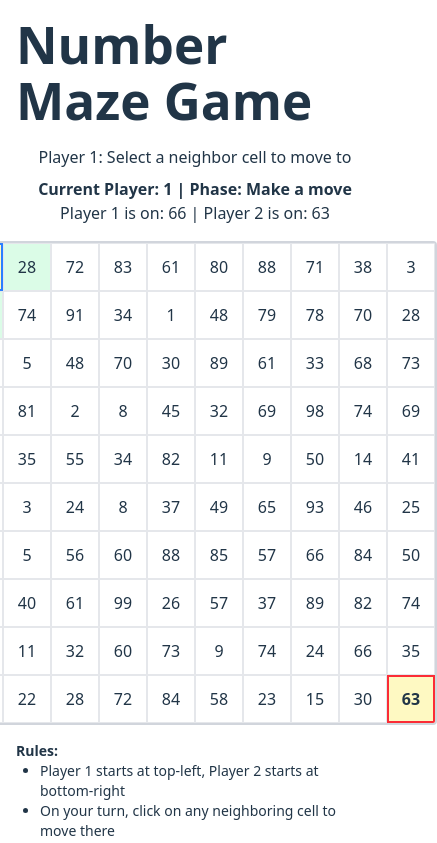
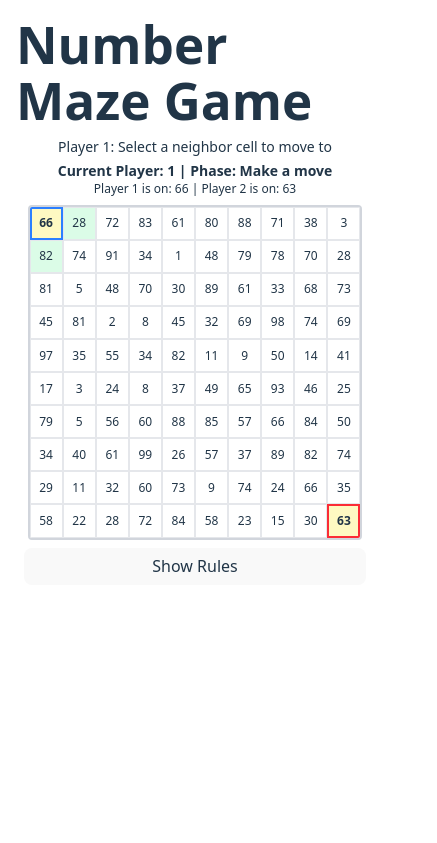
Before and after one commit to alirezanasseh/numbers-game, a React (Vite) app: page / in a window 390 px wide. Shown: the top 843 px of the page, 437 px wide, since content can reach past the window. Built offline with nearby package versions, Linux system fonts and the light colour scheme.

Commit message:
Refactor NumberMazeGame component for improved mobile responsiveness and user experience. Added responsive cell sizing, collapsible rules section, and adjusted layout for better display on various screen sizes.

```diff
--- a/src/App.tsx
+++ b/src/App.tsx
@@ -198,39 +198,51 @@ const NumberMazeGame: React.FC = () => {
     }
   };
 
-  // Win checking is now done directly in handleCellClick
-  // No need for a separate function
-
   const isCellValidMove = (row: number, col: number): boolean => {
     return validMoves.some(move => move.row === row && move.col === col);
   };
 
+  // Function to determine cell size based on viewport width
+  const getCellSize = () => {
+    // Use a responsive approach to cell sizing
+    // This will be applied as a CSS class
+    return "responsive-cell";
+  };
+
+  // Function to toggle rules visibility on mobile
+  const [showRules, setShowRules] = useState(false);
+  const toggleRules = () => {
+    setShowRules(!showRules);
+  };
+
   return (
-    <div className="flex flex-col items-center p-4 max-w-4xl mx-auto">
-      <h1 className="text-2xl font-bold mb-4">Number Maze Game</h1>
+    <div className="flex flex-col items-center p-2 sm:p-4 max-w-full mx-auto">
+      <h1 className="text-xl sm:text-2xl font-bold mb-2 sm:mb-4">Number Maze Game</h1>
 
-      <div className="mb-4 text-center">
-        <p className="mb-2">{gameStatus.replace(/</g, '&lt;').replace(/>/g, '&gt;')}</p>
-        <p className="font-bold">Current Player: {currentPlayer} | Phase: {gamePhase === 'move' ? 'Make a move' : 'Respond to opponent'}</p>
-        <p>Player 1 is on: {board[player1Position.row]?.[player1Position.col]} | Player 2 is on: {board[player2Position.row]?.[player2Position.col]}</p>
+      <div className="mb-2 sm:mb-4 text-center w-full px-2">
+        <p className="mb-1 sm:mb-2 text-sm sm:text-base">{gameStatus.replace(/</g, '&lt;').replace(/>/g, '&gt;')}</p>
+        <p className="font-bold text-sm sm:text-base">Current Player: {currentPlayer} | Phase: {gamePhase === 'move' ? 'Make a move' : 'Respond to opponent'}</p>
+        <p className="text-xs sm:text-sm">Player 1 is on: {board[player1Position.row]?.[player1Position.col]} | Player 2 is on: {board[player2Position.row]?.[player2Position.col]}</p>
 
         {gamePhase === 'response' && validMoves.length === 0 && !gameOver && (
           <div>
-            <p className="text-red-500 font-bold mt-2">No valid response moves available! Turn will automatically pass...</p>
+            <p className="text-red-500 font-bold mt-1 sm:mt-2 text-sm">No valid response moves available! Turn will automatically pass...</p>
           </div>
         )}
 
         {gameOver && (
           <button
             onClick={resetGame}
-            className="mt-4 px-4 py-2 bg-green-500 text-white rounded"
+            className="mt-2 sm:mt-4 px-3 py-1 sm:px-4 sm:py-2 bg-green-500 text-white rounded text-sm sm:text-base"
           >
             Play Again
           </button>
         )}
       </div>
 
-      <div className="border-2 border-gray-300 rounded overflow-hidden">
+      {/* Responsive game board */}
+      <div className="border-2 border-gray-300 rounded overflow-hidden max-w-full">
+        <div className="grid-board">
           {board.map((row, rowIndex) => (
             <div key={rowIndex} className="flex">
               {row.map((cell, colIndex) => {
@@ -245,7 +257,7 @@ const NumberMazeGame: React.FC = () => {
                   <div
                     key={`${rowIndex}-${colIndex}`}
                     className={`
-                    w-12 h-12 flex items-center justify-center relative cursor-pointer
+                      ${getCellSize()} flex items-center justify-center relative cursor-pointer
                       ${isValidMove && !gameOver ? 'bg-green-100' : isCorner ? 'bg-yellow-100' : ''}
                       ${isPlayer1 && isPlayer2 ? 'border-4 border-purple-500' :
                         isPlayer1 ? 'border-2 border-blue-500' :
@@ -254,12 +266,12 @@ const NumberMazeGame: React.FC = () => {
                     `}
                     onClick={() => handleCellClick(rowIndex, colIndex)}
                   >
-                  <span className={`${isPlayer1 || isPlayer2 ? 'font-bold' : ''}`}>{cell}</span>
+                    <span className={`${isPlayer1 || isPlayer2 ? 'font-bold' : ''} text-xs sm:text-sm`}>{cell}</span>
                     {isPlayer1 && isPlayer2 && (
-                    <div className="absolute top-0 right-0 w-3 h-3 bg-blue-500 rounded-full"></div>
+                      <div className="absolute top-0 right-0 w-2 h-2 sm:w-3 sm:h-3 bg-blue-500 rounded-full"></div>
                     )}
                     {isPlayer1 && isPlayer2 && (
-                    <div className="absolute bottom-0 left-0 w-3 h-3 bg-red-500 rounded-full"></div>
+                      <div className="absolute bottom-0 left-0 w-2 h-2 sm:w-3 sm:h-3 bg-red-500 rounded-full"></div>
                     )}
                   </div>
                 );
@@ -267,18 +279,31 @@ const NumberMazeGame: React.FC = () => {
             </div>
           ))}
         </div>
+      </div>
 
-      <div className="mt-4 text-sm">
+      {/* Collapsible rules section for mobile */}
+      <div className="mt-2 sm:mt-4 w-full px-2">
+        <button
+          onClick={toggleRules}
+          className="text-sm sm:text-base w-full py-1 bg-blue-100 rounded mb-1"
+        >
+          {showRules ? "Hide Rules" : "Show Rules"}
+        </button>
+
+        {showRules && (
+          <div className="text-xs sm:text-sm">
             <p><strong>Rules:</strong></p>
-        <ul className="list-disc pl-6">
+            <ul className="list-disc pl-4 sm:pl-6">
               <li>Player 1 starts at top-left, Player 2 starts at bottom-right</li>
               <li>On your turn, click on any neighboring cell to move there</li>
               <li>Your opponent must then move to a cell that matches the comparison (greater, equal, or less) from your move</li>
-          <li>If your opponent has no valid moves, they lose their turn completely (both response and their move)</li>
+              <li>If your opponent has no valid moves, they lose their turn completely</li>
               <li>After responding, it's your opponent's turn to move</li>
               <li>First player to reach the opposite corner wins</li>
             </ul>
-        <p className="text-xs text-gray-500 mt-4 text-center">Icons made by <a href="https://www.flaticon.com/authors/juicy_fish" title="juicy_fish">juicy_fish</a> from <a href="https://www.flaticon.com/" title="Flaticon">www.flaticon.com</a></p>
+            <p className="text-xxs sm:text-xs text-gray-500 mt-2 sm:mt-4 text-center">Icons made by <a href="https://www.flaticon.com/authors/juicy_fish" title="juicy_fish">juicy_fish</a> from <a href="https://www.flaticon.com/" title="Flaticon">www.flaticon.com</a></p>
+          </div>
+        )}
       </div>
     </div>
   );
--- a/src/index.css
+++ b/src/index.css
@@ -62,3 +62,87 @@ button:focus-visible {
     background-color: #f9f9f9;
   }
 }
+
+/* Mobile-first approach to responsive cell sizing */
+.responsive-cell {
+  width: calc(9vw - 2px);
+  height: calc(9vw - 2px);
+  max-width: 48px;
+  max-height: 48px;
+  min-width: 28px;
+  min-height: 28px;
+  font-size: 0.75rem;
+}
+
+/* Small screens adjustment */
+@media (max-width: 360px) {
+  .responsive-cell {
+    width: calc(8vw);
+    height: calc(8vw);
+    min-width: 24px;
+    min-height: 24px;
+    font-size: 0.7rem;
+  }
+}
+
+/* Medium screens */
+@media (min-width: 640px) {
+  .responsive-cell {
+    width: calc(6vw - 2px);
+    height: calc(6vw - 2px);
+    max-width: 48px;
+    max-height: 48px;
+    font-size: 0.875rem;
+  }
+}
+
+/* Larger screens */
+@media (min-width: 1024px) {
+  .responsive-cell {
+    width: 48px;
+    height: 48px;
+    font-size: 1rem;
+  }
+}
+
+/* Container for the grid to ensure it's centered and responsive */
+.grid-board {
+  display: flex;
+  flex-direction: column;
+  max-width: 100%;
+  overflow-x: auto;
+}
+
+/* Add a text size smaller than xs for mobile */
+.text-xxs {
+  font-size: 0.65rem;
+  line-height: 1rem;
+}
+
+/* Ensure the board is scrollable on very small screens */
+@media (max-width: 400px) {
+  .grid-board {
+    overflow-x: auto;
+    -webkit-overflow-scrolling: touch;
+  }
+}
+
+/* Ensure the app container is properly sized */
+#root {
+  width: 100%;
+  max-width: 100vw;
+  display: flex;
+  justify-content: center;
+  padding: 0.5rem;
+}
+
+/* Fix viewport issues on mobile */
+@media (max-width: 640px) {
+  body {
+    overflow-x: hidden;
+  }
+
+  button {
+    padding: 0.4em 0.8em;
+  }
+}
```
Lines whose indentation alone changed are shown as unchanged.
